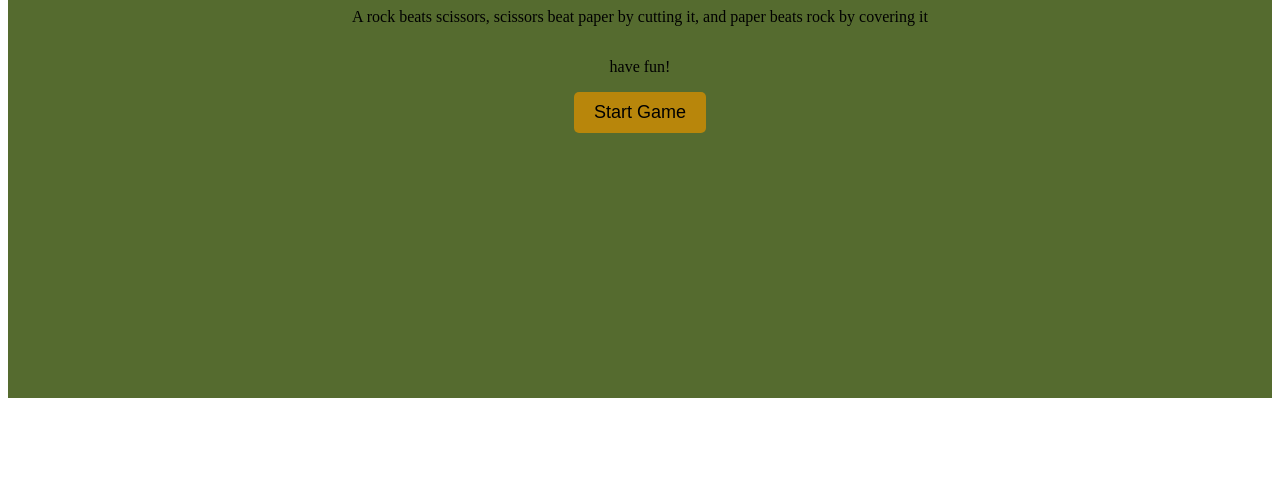
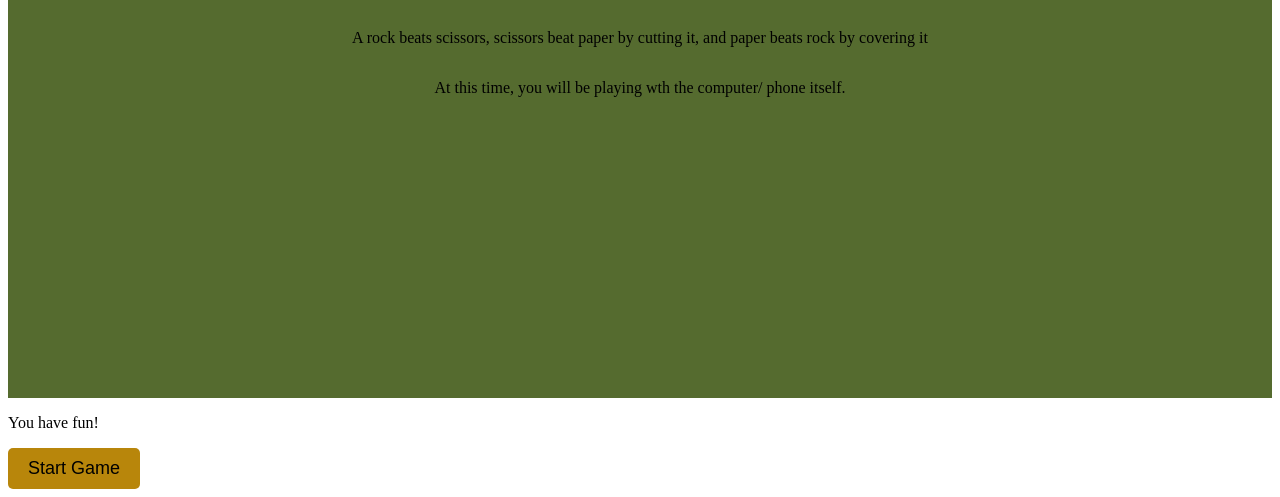
Before and after one commit to JacquelineTuyisenge/Rock_Paper_Scissors, a plain HTML site: page index.html in a window 1280 px wide. Shown: the part 410-907 px from the top of the page. Before the commit the page ends 816 px from the top, so only its background shows below. Drawn offline with Linux system fonts and the light colour scheme.

Commit message:
Rock paper scissors

```diff
--- a/index.html
+++ b/index.html
@@ -9,7 +9,8 @@
     <h1>Rock Paper Scissors Game</h1>
     <p>The game is played at the same time, two players display one of three symbols: a rock, paper, or scissors.</p>
     <p>A rock beats scissors, scissors beat paper by cutting it, and paper beats rock by covering it</p>
-    <p>have fun!</p>
+    <p>At this time, you will be playing wth the computer/ phone itself.</div>
+    <p>You have fun!</p>
     <div id="start-game">
       <button class="start-button">Start Game</button>
     </div>
```
